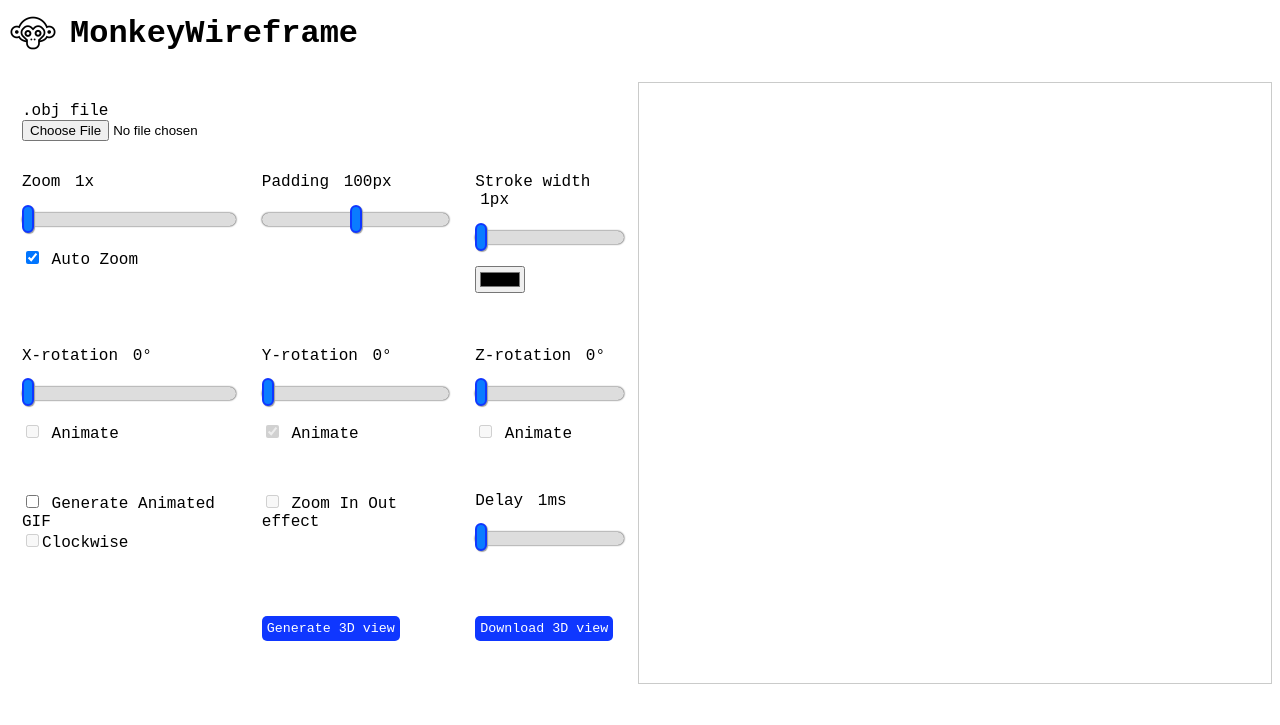
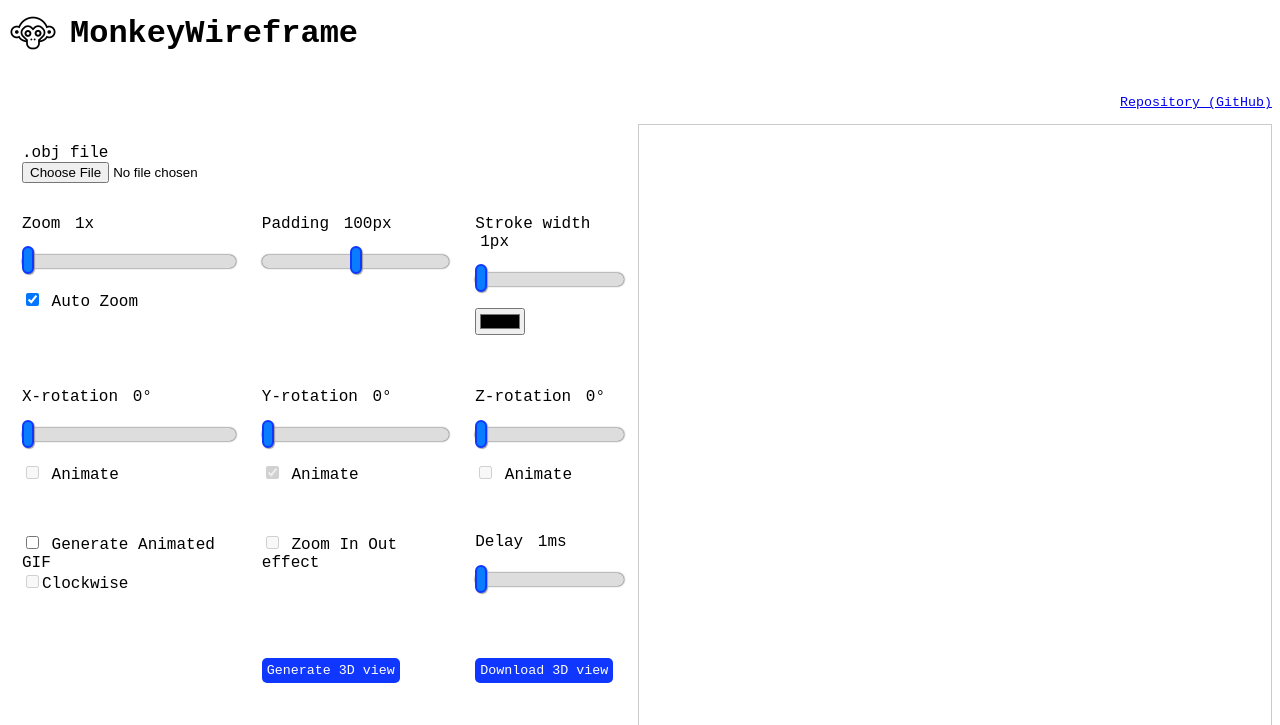
Before and after one commit to Nabilboucharour/MonkeyWireframe, a PHP site: page / in a window 1280 px wide. Shown: the top 725 px of the page. Run offline with PHP 8.4, Linux system fonts and the light colour scheme.

Commit message:
Adding Github link

```diff
--- a/index.php
+++ b/index.php
@@ -187,6 +187,7 @@ td{
 <body>
 <div >
     <h1 class="logoTitle"><img src="logo.png" class="logoImg"> MonkeyWireframe </h1>
+    <small style="float:right"><p><a class="link" target="_blank" href="https://github.com/Nabilboucharour/MonkeyWireframe" rel="ugc">Repository (GitHub)</a><br></p></small>
 
     <div id="mainContainer">
     <table class="col-6">
```
